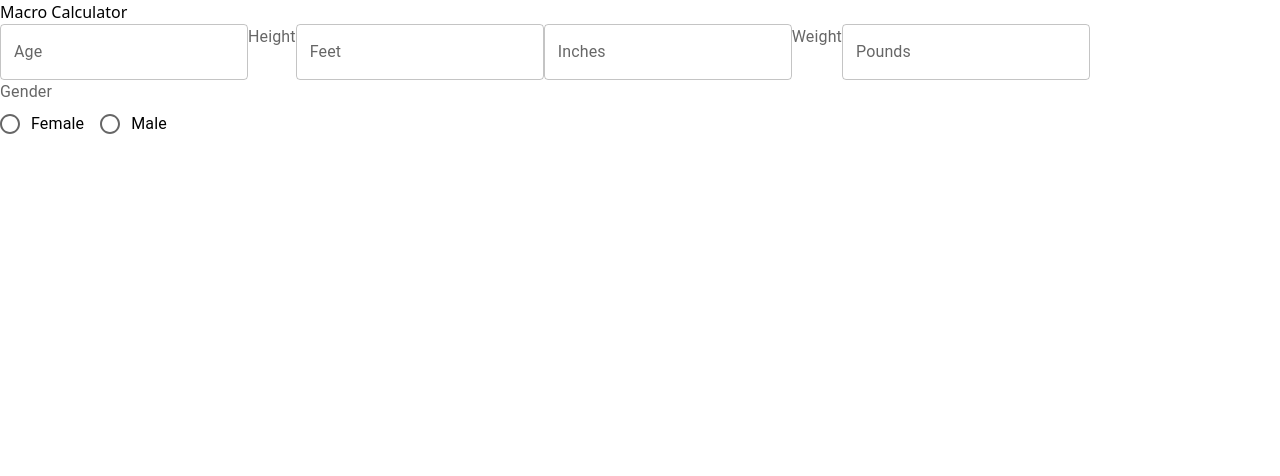
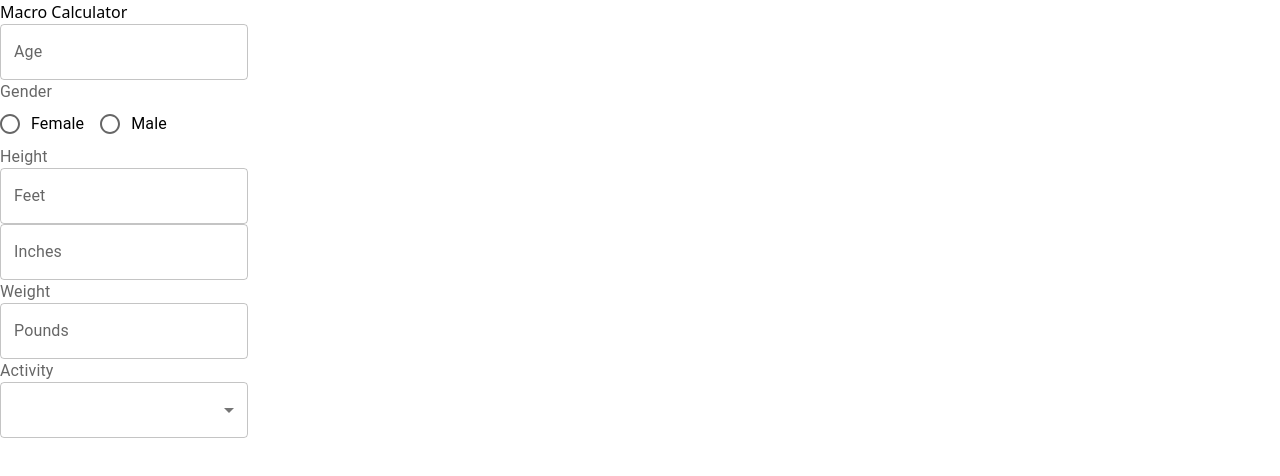
Before and after one commit to niclast7611/macro_calculator, a React (Create React App) app: page / in a window 1280 px wide. Shown: the top 476 px of the page. Built offline with nearby package versions, Linux system fonts and the light colour scheme.

Commit message:
keep the green dots goin

```diff
--- a/src/Form.js
+++ b/src/Form.js
@@ -4,6 +4,9 @@ import RadioGroup from '@mui/material/RadioGroup';
 import FormControlLabel from '@mui/material/FormControlLabel';
 import FormControl from '@mui/material/FormControl';
 import FormLabel from '@mui/material/FormLabel';
+import MenuItem from '@mui/material/MenuItem';
+import Select from '@mui/material/Select';
+
 
 export default function Form() {
   return (
@@ -11,28 +14,33 @@ export default function Form() {
       <FormControl>
         <TextField
               id="outlined-required"
-              label="Age"
-            />
+              label="Age"/>
         <FormLabel id="demo-radio-buttons-group-label">Gender</FormLabel>
           <RadioGroup row name="row-radio-buttons-group">
             <FormControlLabel value="female" control={<Radio />} label="Female" />
             <FormControlLabel value="male" control={<Radio />} label="Male" />
           </RadioGroup>
-      </FormControl>
       <FormLabel id="demo-radio-buttons-group-label">Height</FormLabel>
         <TextField
               id="outlined-required"
-              label="Feet"
-            />
+              label="Feet"/>
         <TextField
               id="outlined-required"
-              label="Inches"
-            />
+              label="Inches"/>
       <FormLabel id="demo-radio-buttons-group-label">Weight</FormLabel>
         <TextField
                 id="outlined-required"
-              label="Pounds"
-            />
+                label="Pounds"/>
+      <FormLabel id="demo-simple-select-label">Activity</FormLabel>
+        <Select
+          label="Activity">
+            {/* need to change values and add default value */}
+          <MenuItem value={10}>Ten</MenuItem>
+          <MenuItem value={20}>Twenty</MenuItem>
+          <MenuItem value={30}>Thirty</MenuItem>
+        </Select>
+
+      </FormControl>
     </div>
   )
 }
```
Lines whose indentation alone changed are shown as unchanged.
